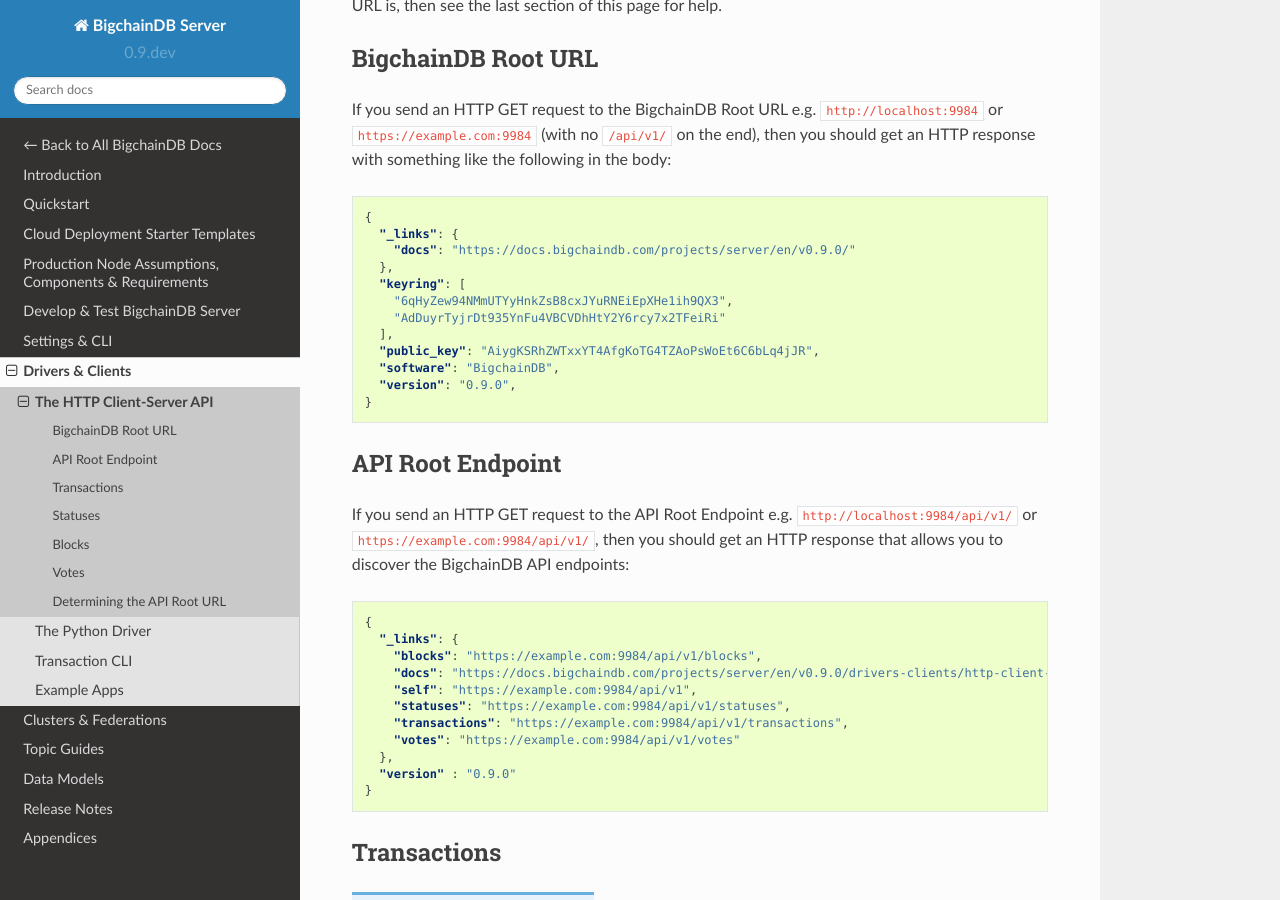
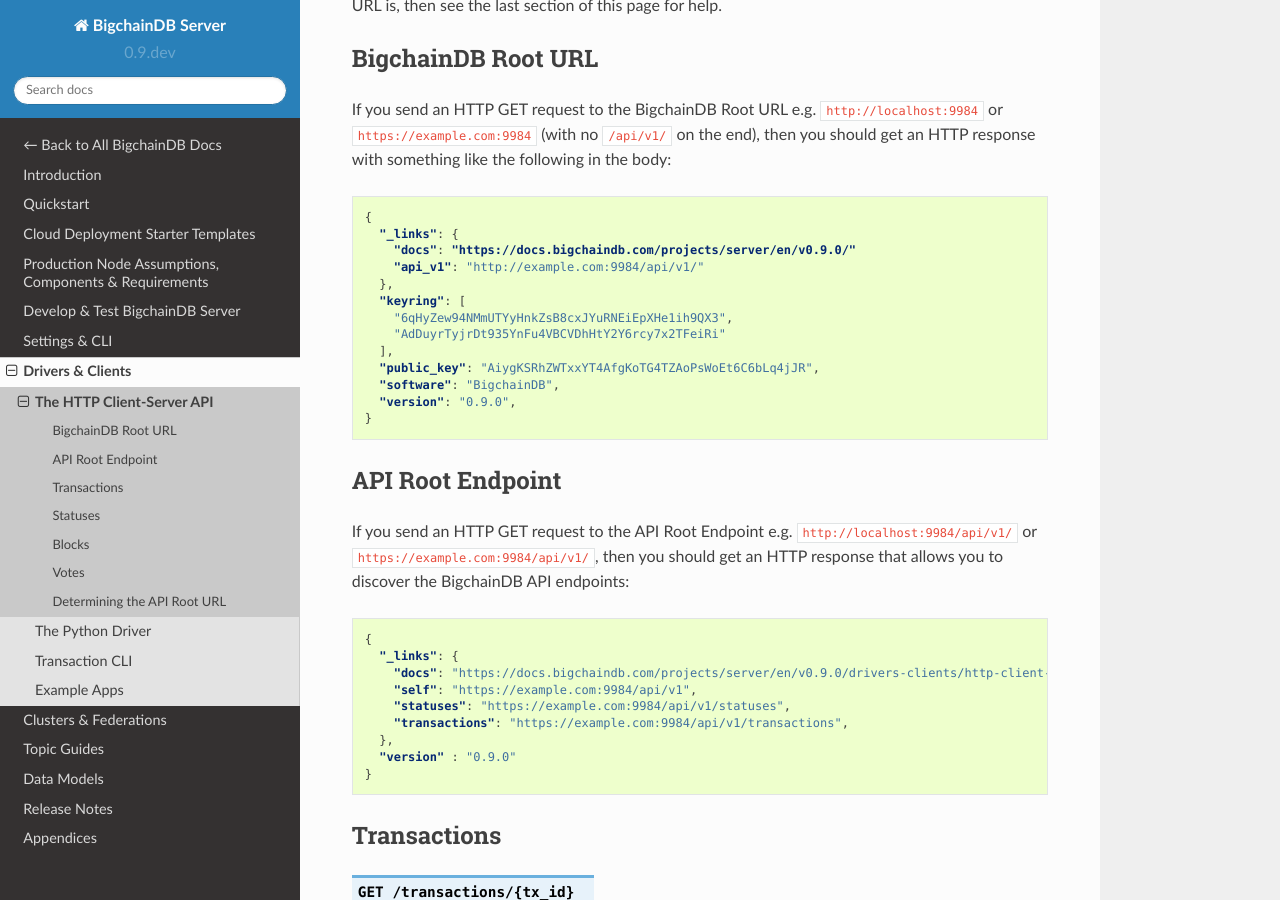
Before and after one commit to bigchaindb/bigchaindb, a Sphinx documentation site: the page built from docs/server/source/drivers-clients/http-client-server-api.rst, in a window 1280 px wide and 900 px high, scrolled down 263 px. Built offline with Sphinx 7.4.7 and the Read the Docs theme 2.0.0, drawn with Linux system fonts in a browser that asks for light colours; pages that are not in the unit, such as notebooks, are missing from menus.

Commit message:
update api root informational endpoint docs

```diff
--- a/docs/server/source/drivers-clients/http-client-server-api.rst
+++ b/docs/server/source/drivers-clients/http-client-server-api.rst
@@ -50,12 +51,10 @@
 
     {
       "_links": {
-        "blocks": "https://example.com:9984/api/v1/blocks",
         "docs": "https://docs.bigchaindb.com/projects/server/en/v0.9.0/drivers-clients/http-client-server-api.html",
         "self": "https://example.com:9984/api/v1",
         "statuses": "https://example.com:9984/api/v1/statuses",
         "transactions": "https://example.com:9984/api/v1/transactions",
-        "votes": "https://example.com:9984/api/v1/votes"
       },
       "version" : "0.9.0"
     }
```
Also changed, not shown: other parts of docs/server/source/drivers-clients/http-client-server-api.rst (+1 -0 lines).
